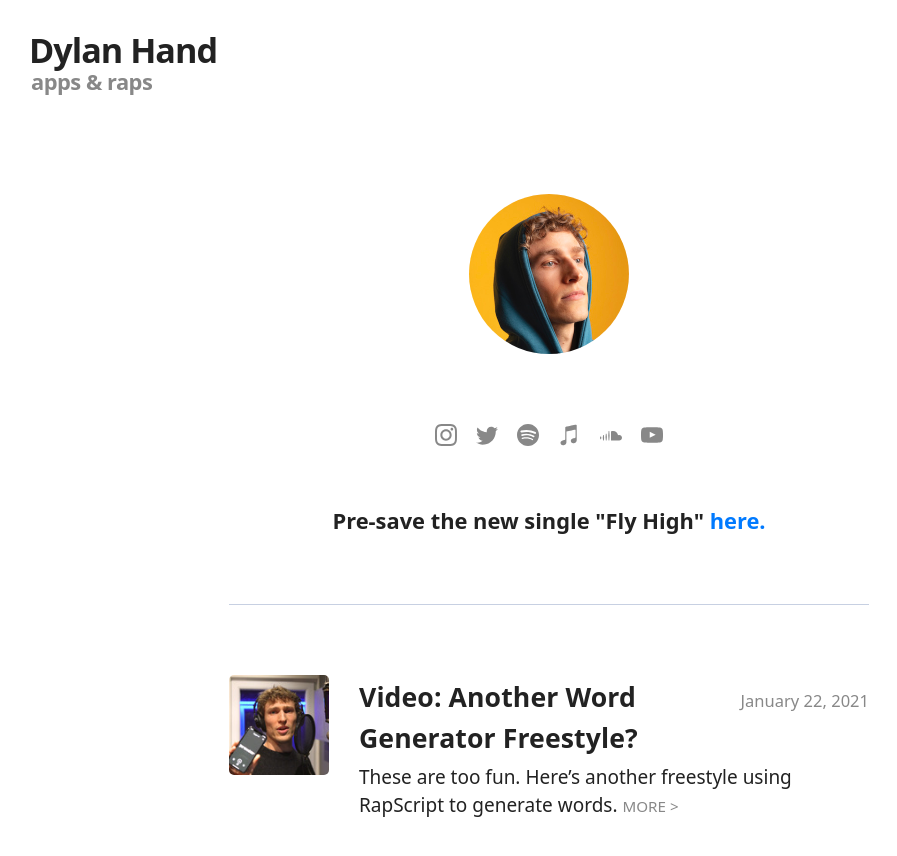
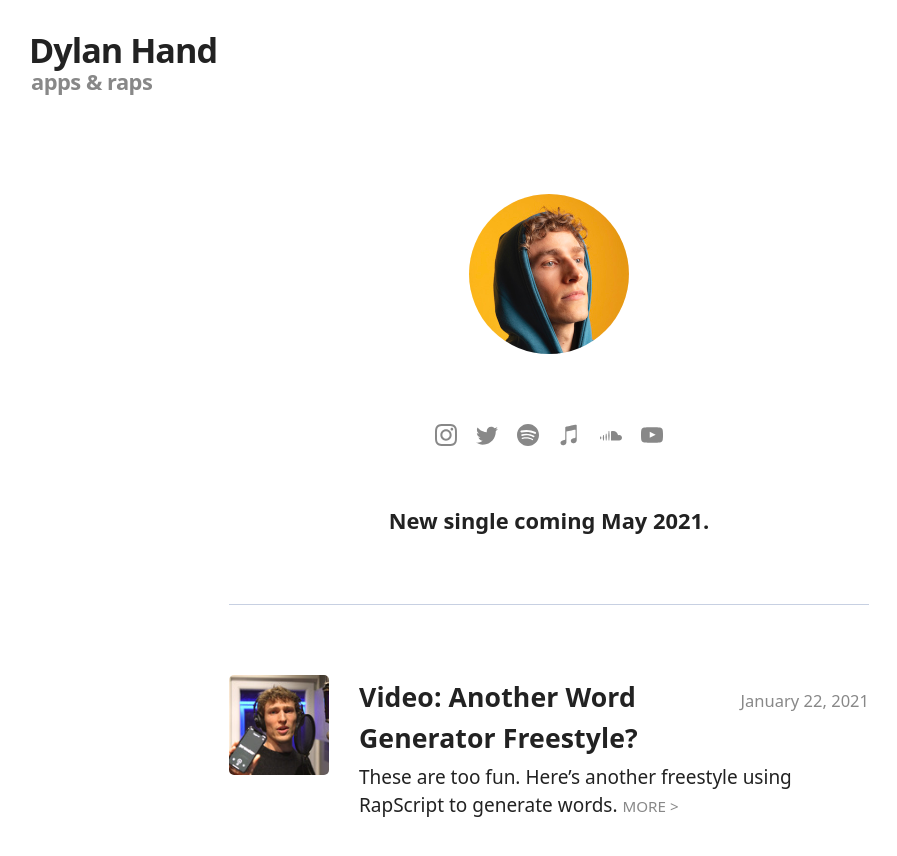
Before and after one commit to dylanhand/dylanhand.github.io, a Jekyll site: the page built from index.html, in a window 1280 px wide and 900 px high. Shown: the top 856 px of the window, without its empty margins (91-988 px from the left). Built offline with Jekyll 4.4.1, drawn with Linux system fonts in a browser that asks for light colours.

Commit message:
source branch - Remove fly high link

```diff
--- a/_config.yml
+++ b/_config.yml
@@ -11,7 +11,7 @@ author:
   name: Dylan Hand
   tagline: apps & raps
   image: '/assets/img/profile-pic.jpg'
-  bio: Pre-save the new single "Fly High" <a href="https://distrokid.com/hyperfollow/dylanhand/fly-high">here.</a>
+  bio: New single coming May 2021.
   email: dylan.hand@gmail.com
 
 
```
